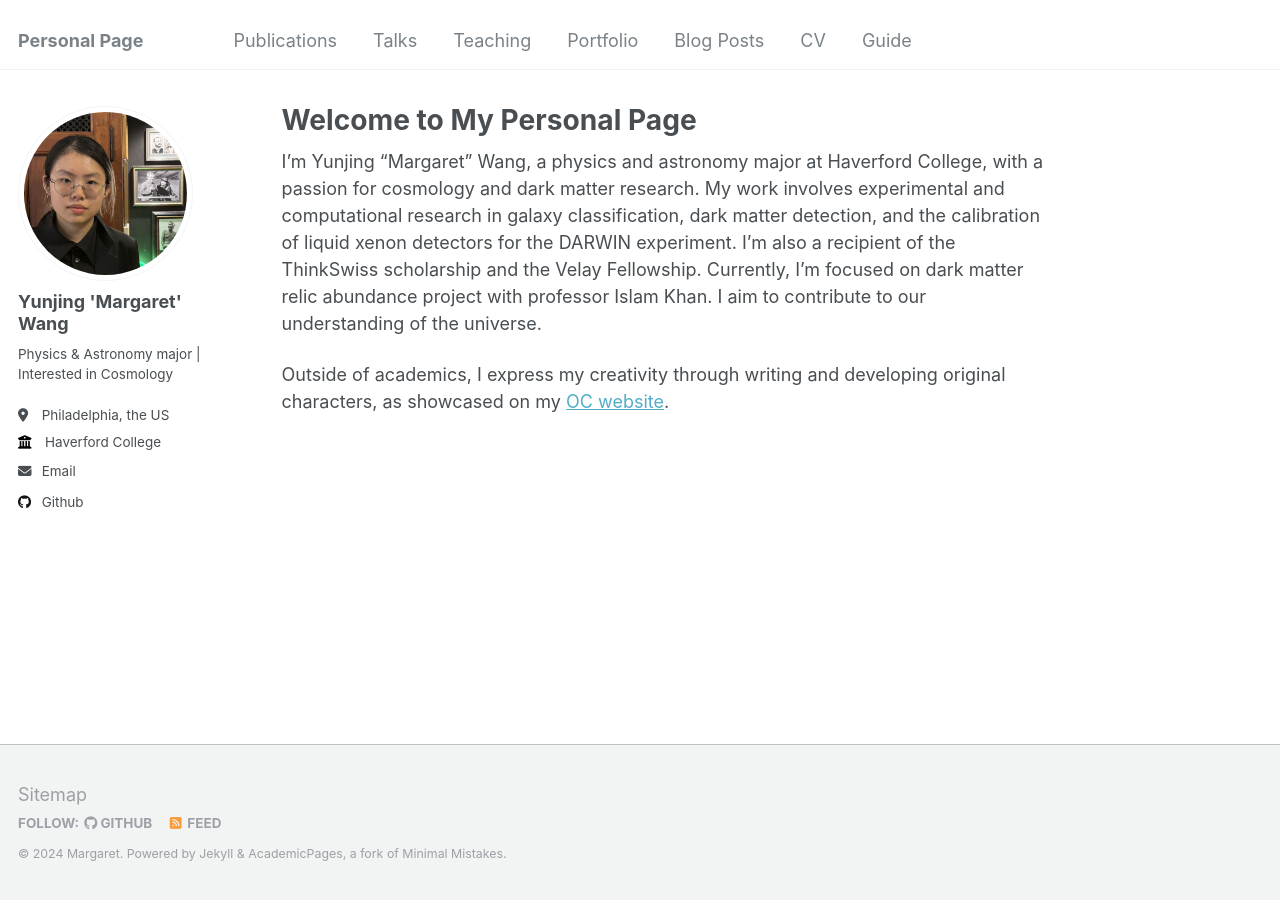
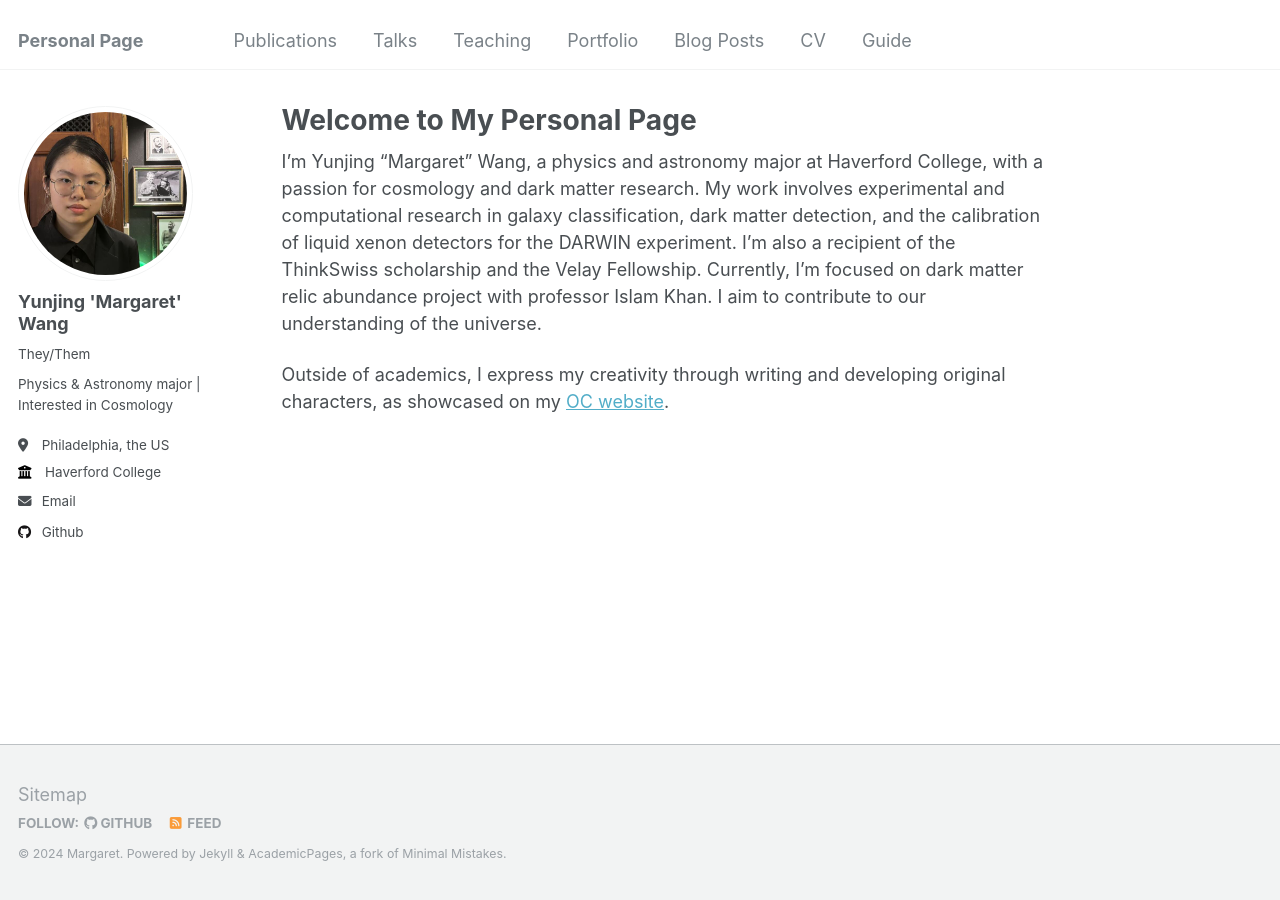
Before and after one commit to Margaret42/Yunjing-Wang, a Jekyll site: the page built from _pages/about.md, in a window 1280 px wide. Built offline with Jekyll 4.4.1, drawn with Linux system fonts in a browser that asks for light colours.

Commit message:
Update _config.yml

```diff
--- a/_config.yml
+++ b/_config.yml
@@ -23,7 +23,7 @@ author:
   # Biographic information
   avatar           : "profile.png.png"
   name             : "Yunjing 'Margaret' Wang"
-  pronouns         : # example: "They/Them"
+  pronouns         : "They/Them" # example: "They/Them"
   bio              : "Physics & Astronomy major | Interested in Cosmology"
   location         : "Philadelphia, the US"
   employer         : "Haverford College"
```
